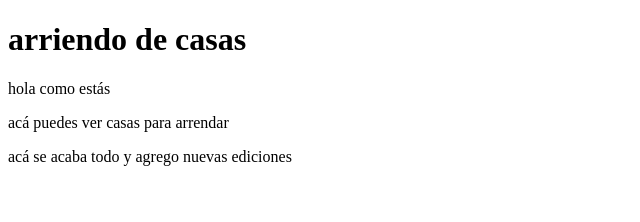
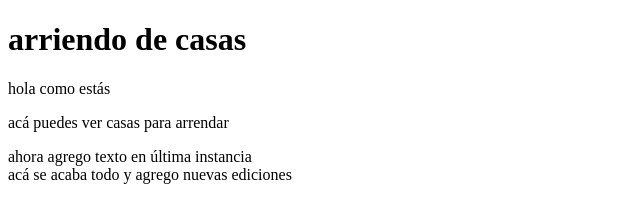
Before and after one commit to Jomanu5/arreindo.casas, a plain HTML site: page index.html in a window 1280 px wide. Shown: the whole page, without its empty margins (0-640 px from the left). Drawn offline with Linux system fonts and the light colour scheme.

Commit message:
el texto nuevo

```diff
--- a/index.html
+++ b/index.html
@@ -10,6 +10,8 @@
     <nav>hola como estás</nav>
     <p>acá puedes ver casas para arrendar</p>
 
+    ahora agrego texto en última instancia
+
     <footer>
         acá se acaba todo
         y agrego nuevas ediciones
```
